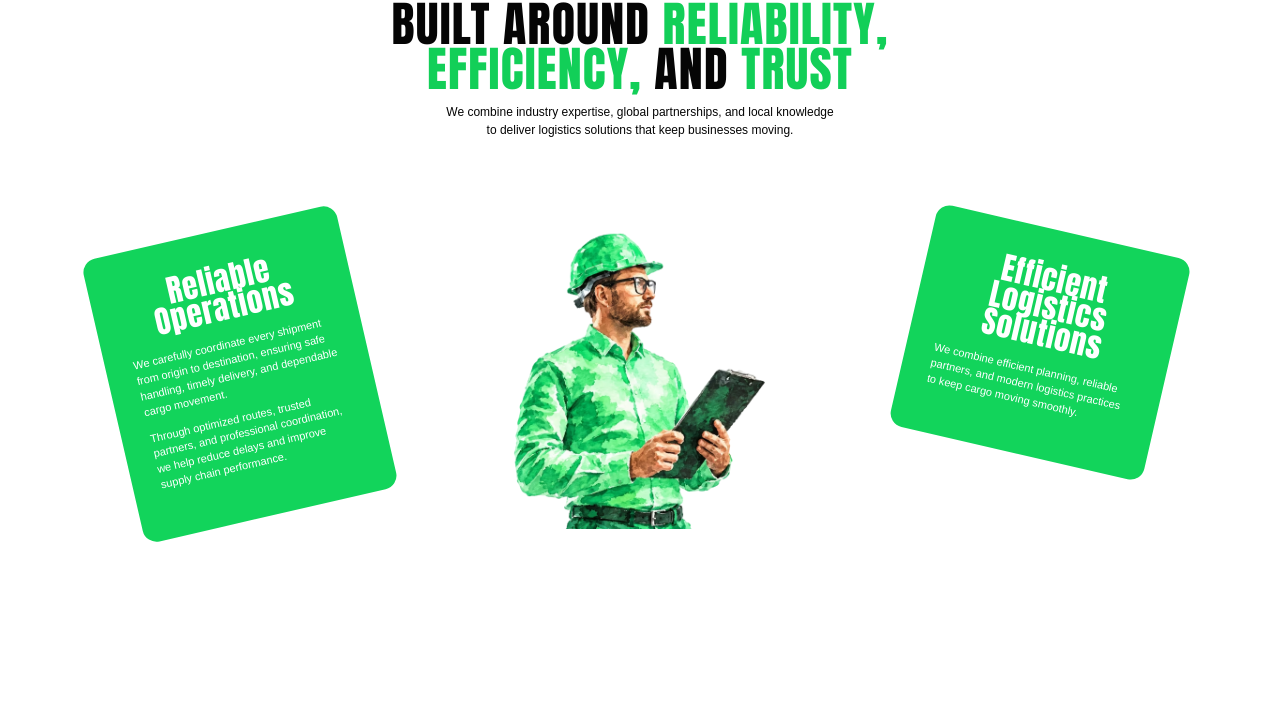
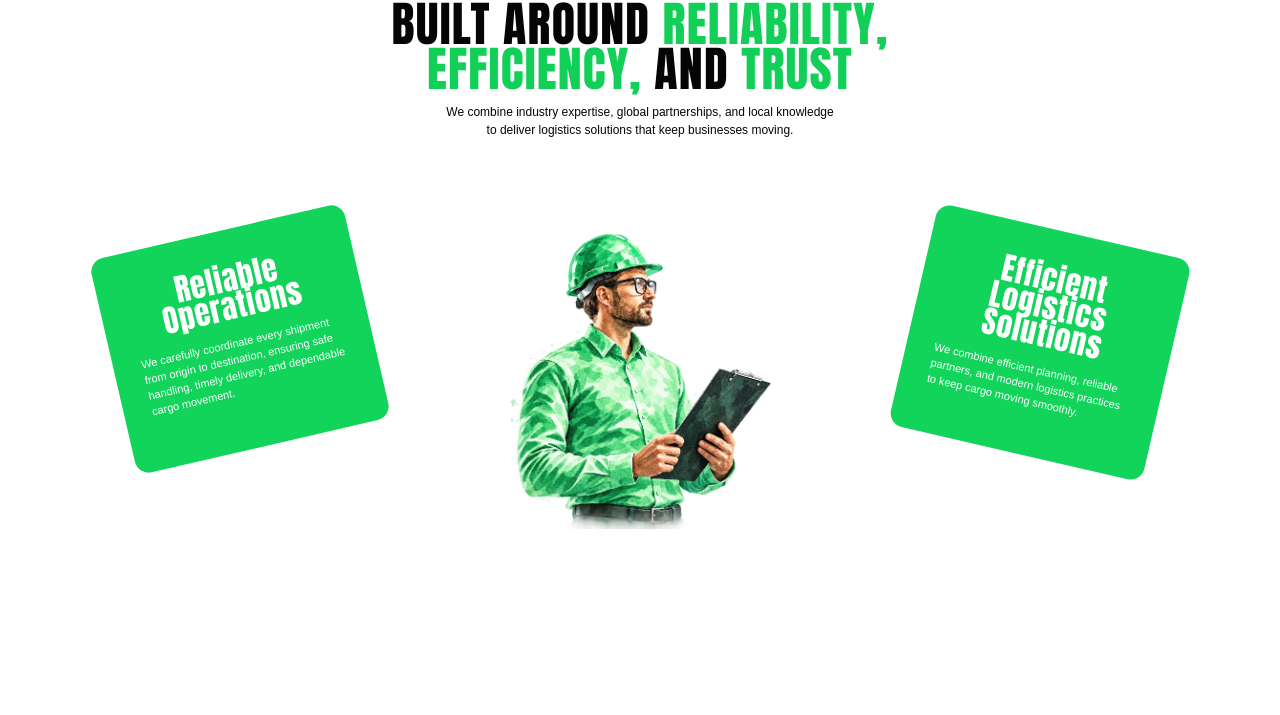
Before and after one commit to miki-ts/Logistics, a plain HTML site: page about/index.html in a window 1280 px wide. Shown: the part 1253-1968 px from the top of the page. Drawn offline with Linux system fonts and the light colour scheme.

Commit message:
about update

```diff
--- a/about/index.html
+++ b/about/index.html
@@ -28,7 +28,7 @@
 <main id="top">
 <section class="hero"><h1>ABOUT <span>YM LOGISTICS</span></h1><p>Building reliable logistics solutions that connect Ethiopia with regional<br class="desktop"/> and global markets through professionalism, efficiency, and trust.</p><img class="hero-team" src="assets/3.avif" alt="YM Logistics team"/></section>
 <section class="who wrap" id="about"><div><h2>WHO <span>WE ARE</span></h2><p>YM Logistics was founded with a simple goal: to make logistics simpler, faster, and more reliable for businesses.</p><p>We understand that transportation is not only about moving goods from one location to another. It is about supporting business growth, maintaining customer satisfaction, and building dependable supply chains.</p><p>Through modern technology, experienced professionals, and a commitment to excellence, we provide logistics solutions designed for businesses of every size.</p></div><img src="assets/warehouse.jpg" alt="Warehouse operations"/></section>
-<section class="reliability" id="values"><div class="wrap"><h2>BUILT AROUND <span>RELIABILITY,</span><br/><span>EFFICIENCY,</span> AND <span>TRUST</span></h2><p class="sub">We combine industry expertise, global partnerships, and local knowledge<br/>to deliver logistics solutions that keep businesses moving.</p><div class="value-stage"><article class="card left"><h3>Reliable<br/>Operations</h3><p>We carefully coordinate every shipment from origin to destination, ensuring safe handling, timely delivery, and dependable cargo movement.</p><p>Through optimized routes, trusted partners, and professional coordination, we help reduce delays and improve supply chain performance.</p></article><img src="assets/1.avif" alt="Cargo handling"/><article class="card right"><h3>Efficient Logistics<br/>Solutions</h3><p>We combine efficient planning, reliable partners, and modern logistics practices to keep cargo moving smoothly.</p></article></div></div></section>
+<section class="reliability" id="values"><div class="wrap"><h2>BUILT AROUND <span>RELIABILITY,</span><br/><span>EFFICIENCY,</span> AND <span>TRUST</span></h2><p class="sub">We combine industry expertise, global partnerships, and local knowledge<br/>to deliver logistics solutions that keep businesses moving.</p><div class="value-stage"><article class="card left"><h3>Reliable<br/>Operations</h3><p>We carefully coordinate every shipment from origin to destination, ensuring safe handling, timely delivery, and dependable cargo movement.</p></article><img src="assets/4.avif" alt="Cargo handling"/><article class="card right"><h3>Efficient Logistics<br/>Solutions</h3><p>We combine efficient planning, reliable partners, and modern logistics practices to keep cargo moving smoothly.</p></article></div></div></section>
 <section class="two-cards wrap" id="mission"><article><img src="assets/container.jpg" alt="Shipping container"/><h2>MOVING BUSINESSES<br/>FORWARD THROUGH<br/>RELIABLE LOGISTICS</h2><p>Our mission is to provide dependable freight forwarding and transportation solutions that help businesses move goods efficiently, safely, and confidently across Ethiopia and international markets.</p></article><article><img src="assets/handshake.jpg" alt="Business partnership"/><h2>BECOMING A TRUSTED<br/>LOGISTICS PARTNER IN<br/>EAST AFRICA</h2><p>Our vision is to build a modern logistics company known for reliability, innovation, and exceptional customer service while connecting businesses to global opportunities.</p></article></section>
 <section class="partner wrap"><div><h2>PARTNER WITH<br/><strong>YM LOGISTICS</strong></h2><p>Build your supply chain with a<br/>trusted logistics partner.</p><a href="../quote/index.html">Request quote</a></div><img src="assets/2.avif" alt="Logistics partnership"/></section>
 <style>.partner,.partner h2,.partner h2 strong,.partner p{color:#fff!important}</style>
```
Also changed, not shown: about/assets/4.avif (added).
